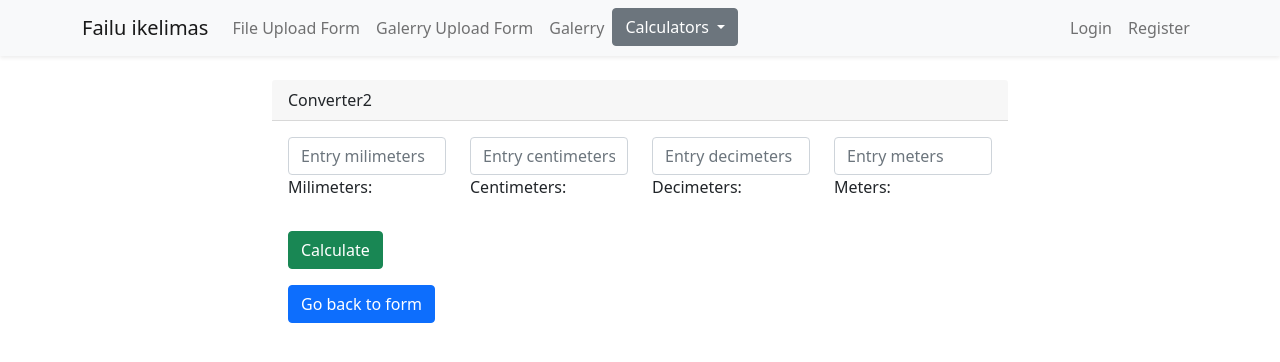
After one commit to dzheine/Testas-skaiciuokles-failu-ikelimas, a PHP site: page /galerija/Converter/Converter2.php in a window 1280 px wide. The commit adds this page. Shown: the top 362 px of the page. Run offline with PHP 8.4, Linux system fonts and the light colour scheme; some libraries are stand-ins or nearby versions.

Commit message:
converter2

```diff
--- /dev/null
+++ b/Converter/Converter2.php
@@ -0,0 +1,98 @@
+<?php
+include '../layout/header.php';
+$mili=$centi=$deci=$meters='';
+// var_dump($_POST);
+
+
+if($_POST){
+    $mili=$_POST['milimeters'];
+    $centi=$_POST['centimeters'];
+    $deci=$_POST['decimeters'];
+    $meters=$_POST['meters'];
+    $count = 0;
+    foreach($_POST as $value)
+        if(!empty($value)){
+           $count++;
+        }
+        if($count===1){
+            if(is_numeric($_POST['milimeters']) && $_POST['milimeters'] > 0) {
+            $mili = $mili*1;
+            $centi = $mili/10;
+            $deci = $mili/100;
+            $meters = $mili/1000;
+            } else if (is_numeric($_POST['centimeters']) && $_POST['centimeters'] > 0) {
+                $mili = $centi/10;
+                $centi = $centi*1;
+                $deci = $centi*10;
+                $meters = $centi*100;
+            } else if (is_numeric($_POST['decimeters']) && $_POST['decimeters'] > 0) {
+                $mili = $deci/100;
+                $centi = $deci/10;
+                $deci = $deci*1;
+                $meters = $deci*10;
+            } else if (is_numeric($_POST['meters']) && $_POST['meters'] > 0) {
+                $mili = $meters*1000;
+                $centi = $meters*100;
+                $deci = $meters*10;
+                $meters = $meters*1;
+            }else {
+                echo "It should be Positive Number";
+            }
+        }else {
+            echo "Enter only one measure";
+        }
+}
+?>
+<div class="container py-4">
+    <div class="row justify-content-center">
+        <div class="col-md-8">
+            <div class="card-header" >Converter2</div>
+                <div class="card-body">
+                <form action="" method="POST">
+                    <div class="row">
+                        <div class="col">
+                        <input name="milimeters" type="text" class="form-control" placeholder="Entry milimeters" value = <?php echo $mili; ?>>
+                        </div>
+                        <div class="col">
+                        <input name="centimeters" type="text" class="form-control" placeholder="Entry centimeters" value = <?php echo $centi; ?>>
+                        </div>
+                        <div class="col">
+                        <input name="decimeters" type="text" class="form-control" placeholder="Entry decimeters" value = <?php echo $deci ;?>>
+                        </div>
+                        <div class="col">
+                        <input name="meters" type="text" class="form-control" placeholder="Entry meters" value = <?php echo $meters; ?>>
+                        </div>
+                    </div>
+                    <div class="row">
+                        <div class="col" class="alert alert-primary " class="text-center" role="alert">
+                        <p>Milimeters: <?php  ?></p>
+                        </div>
+                        <div class="col" class="alert alert-primary " class="text-center" role="alert">
+                        <p>Centimeters: <?php  ?></p>
+                        </div>
+                        <div class="col" class="alert alert-primary " class="text-center" role="alert">
+                        <p>Decimeters: <?php  ?></p>
+                        </div>
+                        <div class="col" class="alert alert-primary " class="text-center" role="alert">
+                        <p>Meters: <?php  ?></p>
+                        </div>
+                    </div>
+                    <button class="btn btn-success my-3 " type="submit">Calculate</button>
+                    <div class="col-md-6">
+            <a class="btn btn-primary" href="http://localhost/galerija/Converter/Converter2.php">Go back to form</a>
+        </div>
+
+                </form>
+
+                 </div>
+            </div>
+        </div>
+    </div>
+</div>
+
+
+
+
+<?php
+include '../layout/footer.php';
+?>
--- a/layout/header.php
+++ b/layout/header.php
@@ -40,6 +40,7 @@
                     <div class="dropdown-menu" aria-labelledby="dropdownMenuLink">
                         <a class="dropdown-item" href="http://localhost/galerija/KMI/KMI_forma.php">KMI</a>
                         <a class="dropdown-item" href="http://localhost/galerija/Converter/converter_form.php">Converter</a>
+                        <a class="dropdown-item" href="http://localhost/galerija/Converter/converter2.php">Converter2</a>
                     </div>
                 </li>
             </ul>
```
Also changed, not shown: Converter/Converter_form.php (+38 -1 lines).
